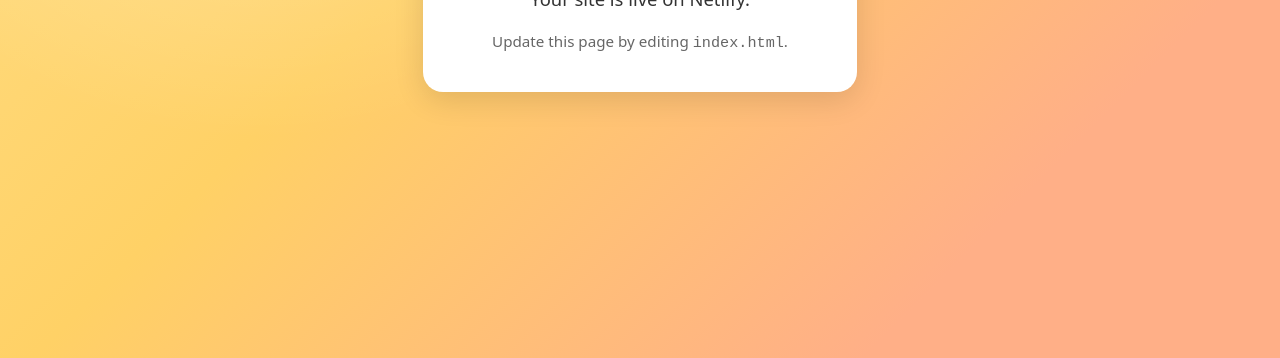
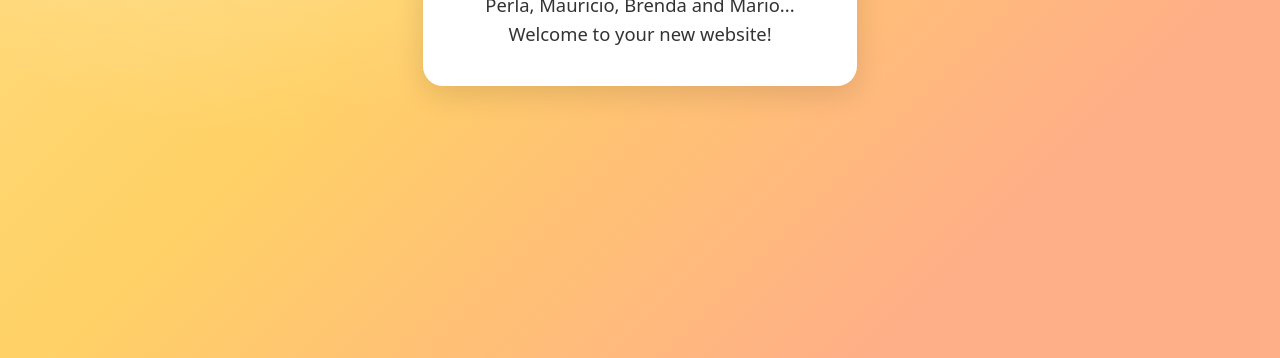
Before and after one commit to mariolizarraga-pikabite/pikabite-site, a plain HTML site: page index.html in a window 1280 px wide. Shown: the part 442-800 px from the top of the page. Drawn offline with Linux system fonts and the light colour scheme.

Commit message:
Update index.html

```diff
--- a/index.html
+++ b/index.html
@@ -21,8 +21,8 @@
     <div class="card">
       <div class="tag">PikaBite</div>
       <h1>Hello there 👋</h1>
-      <p>Your site is live on Netlify.</p>
-      <footer>Update this page by editing <code>index.html</code>.</footer>
+      <p>Perla, Mauricio, Brenda and Mario...</p>
+      <p>Welcome to your new website!</p>
     </div>
   </div>
 </body>
```
